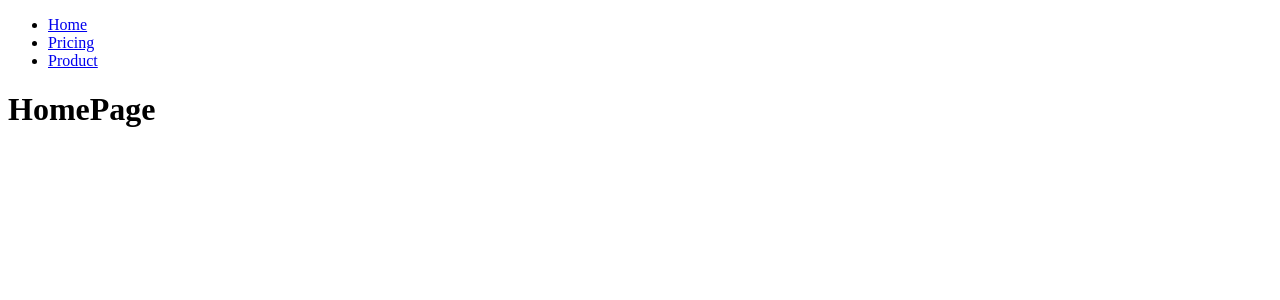
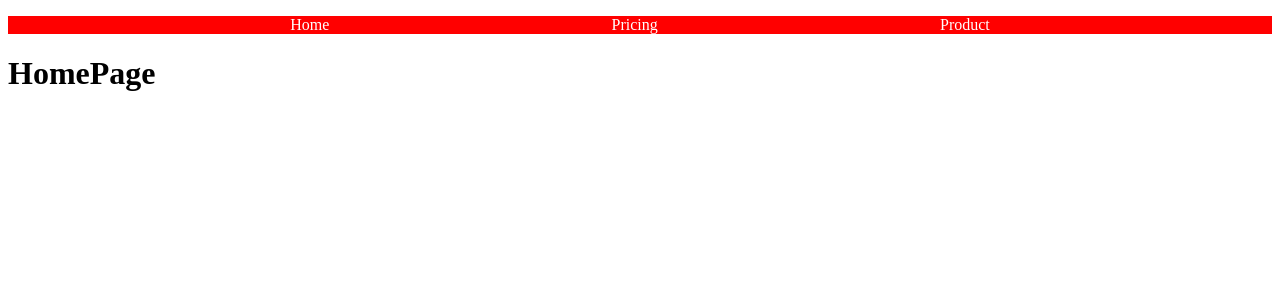
Before and after one commit to nikolamihailov/React-Udemy, a React (Vite) app in the folder 08. WorldWise/: page / in a window 1280 px wide. Shown: the top 300 px of the page. Built offline with nearby package versions, Linux system fonts and the light colour scheme.

Commit message:
first css module file added to nav

```diff
--- a/08. WorldWise/src/components/PageNav.jsx
+++ b/08. WorldWise/src/components/PageNav.jsx
@@ -1,8 +1,9 @@
 import { NavLink } from "react-router-dom";
+import styles from "./PageNav.module.css";
 
 function PageNav() {
   return (
-    <nav>
+    <nav className={styles["nav"]}>
       <ul>
         <li>
           <NavLink to={"/"}>Home</NavLink>
--- /dev/null
+++ b/08. WorldWise/src/components/PageNav.module.css
@@ -0,0 +1,15 @@
+.nav {
+  background-color: red;
+}
+
+.nav ul {
+  padding: 0;
+  display: flex;
+  justify-content: space-evenly;
+  align-items: center;
+  list-style-type: none;
+}
+.nav ul li a {
+  color: white;
+  text-decoration: none;
+}
```
